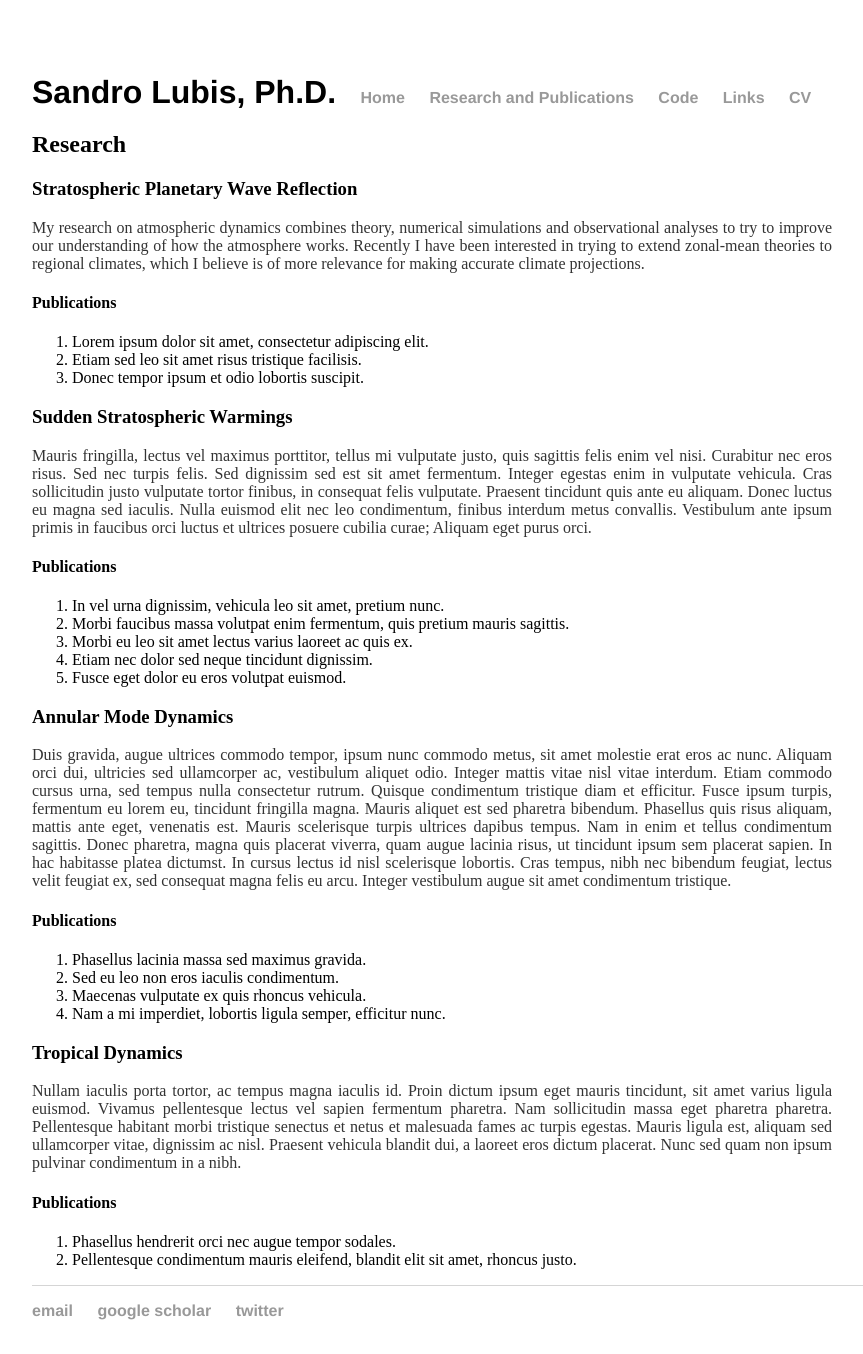
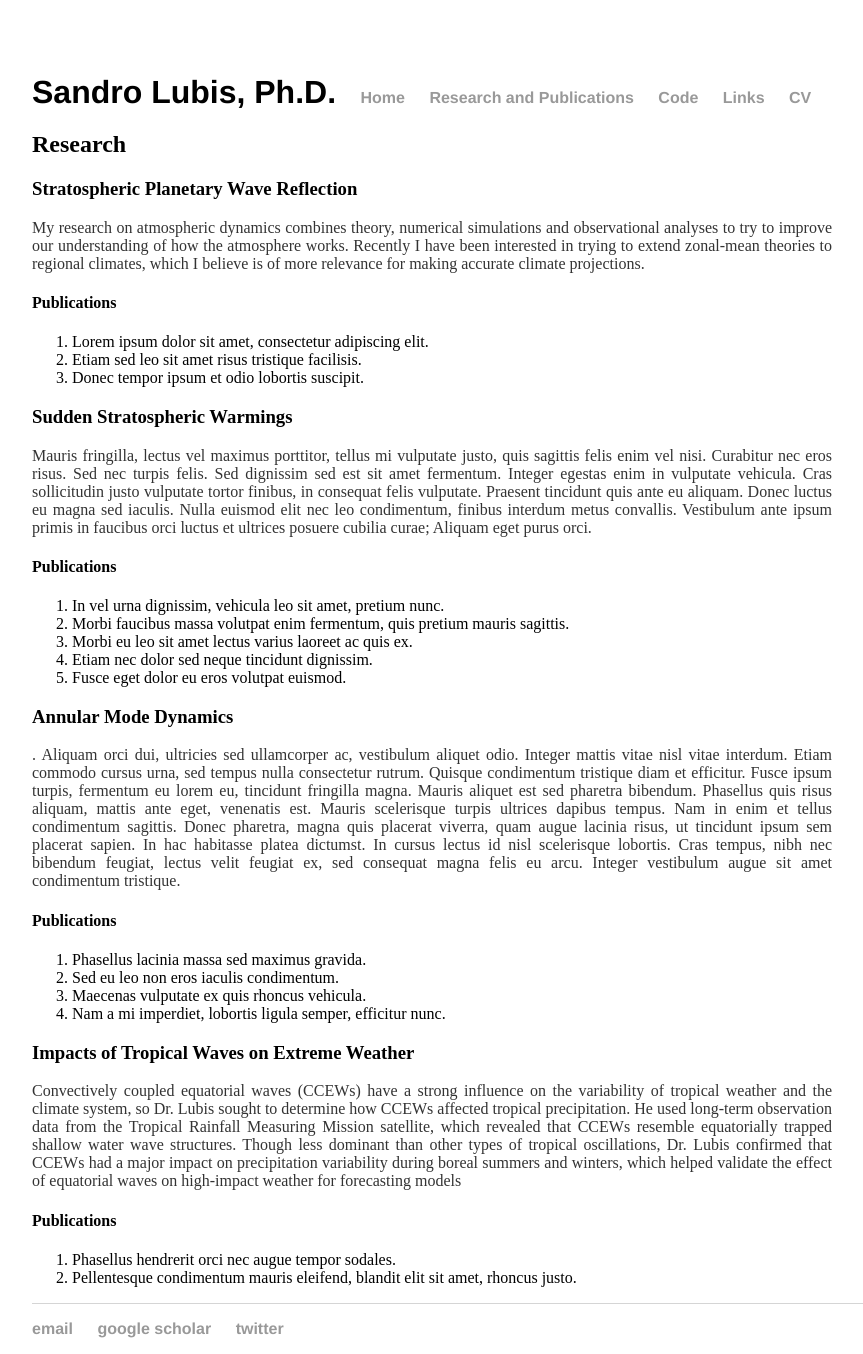
Before and after one commit to sandrolubis/sandrolubis.github.io, a Jekyll site: the page built from research/index.html, in a window 1280 px wide. Shown: the whole page, without its empty margins (276-1139 px from the left). Built offline with Jekyll 4.4.1, drawn with Linux system fonts in a browser that asks for light colours.

Commit message:
Update index.html

```diff
--- a/research/index.html
+++ b/research/index.html
@@ -26,8 +26,12 @@ title: Research Interests | Sandro Lubis
 			  <li>Etiam nec dolor sed neque tincidunt dignissim.</li>
 			  <li>Fusce eget dolor eu eros volutpat euismod.</li>
 			</ol>
+
+
 			<h3>Annular Mode Dynamics</h3>
-			<p class="indented"><font size=3>Duis gravida, augue ultrices commodo tempor, ipsum nunc commodo metus, sit amet molestie erat eros ac nunc. Aliquam orci dui, ultricies sed ullamcorper ac, vestibulum aliquet odio. Integer mattis vitae nisl vitae interdum. Etiam commodo cursus urna, sed tempus nulla consectetur rutrum. Quisque condimentum tristique diam et efficitur. Fusce ipsum turpis, fermentum eu lorem eu, tincidunt fringilla magna. Mauris aliquet est sed pharetra bibendum. Phasellus quis risus aliquam, mattis ante eget, venenatis est. Mauris scelerisque turpis ultrices dapibus tempus. Nam in enim et tellus condimentum sagittis. Donec pharetra, magna quis placerat viverra, quam augue lacinia risus, ut tincidunt ipsum sem placerat sapien. In hac habitasse platea dictumst. In cursus lectus id nisl scelerisque lobortis. Cras tempus, nibh nec bibendum feugiat, lectus velit feugiat ex, sed consequat magna felis eu arcu. Integer vestibulum augue sit amet condimentum tristique.</font></p>
+			<p class="indented"><font size=3>
+				. Aliquam orci dui, ultricies sed ullamcorper ac, vestibulum aliquet odio. Integer mattis vitae nisl vitae interdum.
+				Etiam commodo cursus urna, sed tempus nulla consectetur rutrum. Quisque condimentum tristique diam et efficitur. Fusce ipsum turpis, fermentum eu lorem eu, tincidunt fringilla magna. Mauris aliquet est sed pharetra bibendum. Phasellus quis risus aliquam, mattis ante eget, venenatis est. Mauris scelerisque turpis ultrices dapibus tempus. Nam in enim et tellus condimentum sagittis. Donec pharetra, magna quis placerat viverra, quam augue lacinia risus, ut tincidunt ipsum sem placerat sapien. In hac habitasse platea dictumst. In cursus lectus id nisl scelerisque lobortis. Cras tempus, nibh nec bibendum feugiat, lectus velit feugiat ex, sed consequat magna felis eu arcu. Integer vestibulum augue sit amet condimentum tristique.</font></p>
 			<h4>Publications</h4>
 			<ol>
 			  <li>Phasellus lacinia massa sed maximus gravida.</li>
@@ -35,8 +39,15 @@ title: Research Interests | Sandro Lubis
 			  <li>Maecenas vulputate ex quis rhoncus vehicula.</li>
 			  <li>Nam a mi imperdiet, lobortis ligula semper, efficitur nunc.</li>
 			</ol>
-			<h3>Tropical Dynamics</h3>
-			<p class="indented"><font size=3>Nullam iaculis porta tortor, ac tempus magna iaculis id. Proin dictum ipsum eget mauris tincidunt, sit amet varius ligula euismod. Vivamus pellentesque lectus vel sapien fermentum pharetra. Nam sollicitudin massa eget pharetra pharetra. Pellentesque habitant morbi tristique senectus et netus et malesuada fames ac turpis egestas. Mauris ligula est, aliquam sed ullamcorper vitae, dignissim ac nisl. Praesent vehicula blandit dui, a laoreet eros dictum placerat. Nunc sed quam non ipsum pulvinar condimentum in a nibh.</font></p>
+
+
+			<h3>Impacts of Tropical Waves on Extreme Weather</h3>
+			<p class="indented"><font size=3> Convectively coupled equatorial waves (CCEWs) have a strong influence on the variability of
+				tropical weather and the climate system, so Dr. Lubis sought to determine how CCEWs affected tropical precipitation.
+				He used long-term observation data from the Tropical Rainfall Measuring Mission satellite, which revealed that CCEWs resemble
+				equatorially trapped shallow water wave structures. Though less dominant than other types of tropical oscillations,
+				Dr. Lubis confirmed that CCEWs had a major impact on precipitation variability during boreal summers and winters,
+				which helped validate the effect of equatorial waves on high-impact weather for forecasting models </font></p>
 			<h4>Publications</h4>
 			<ol>
 			  <li>Phasellus hendrerit orci nec augue tempor sodales.</li>
```
